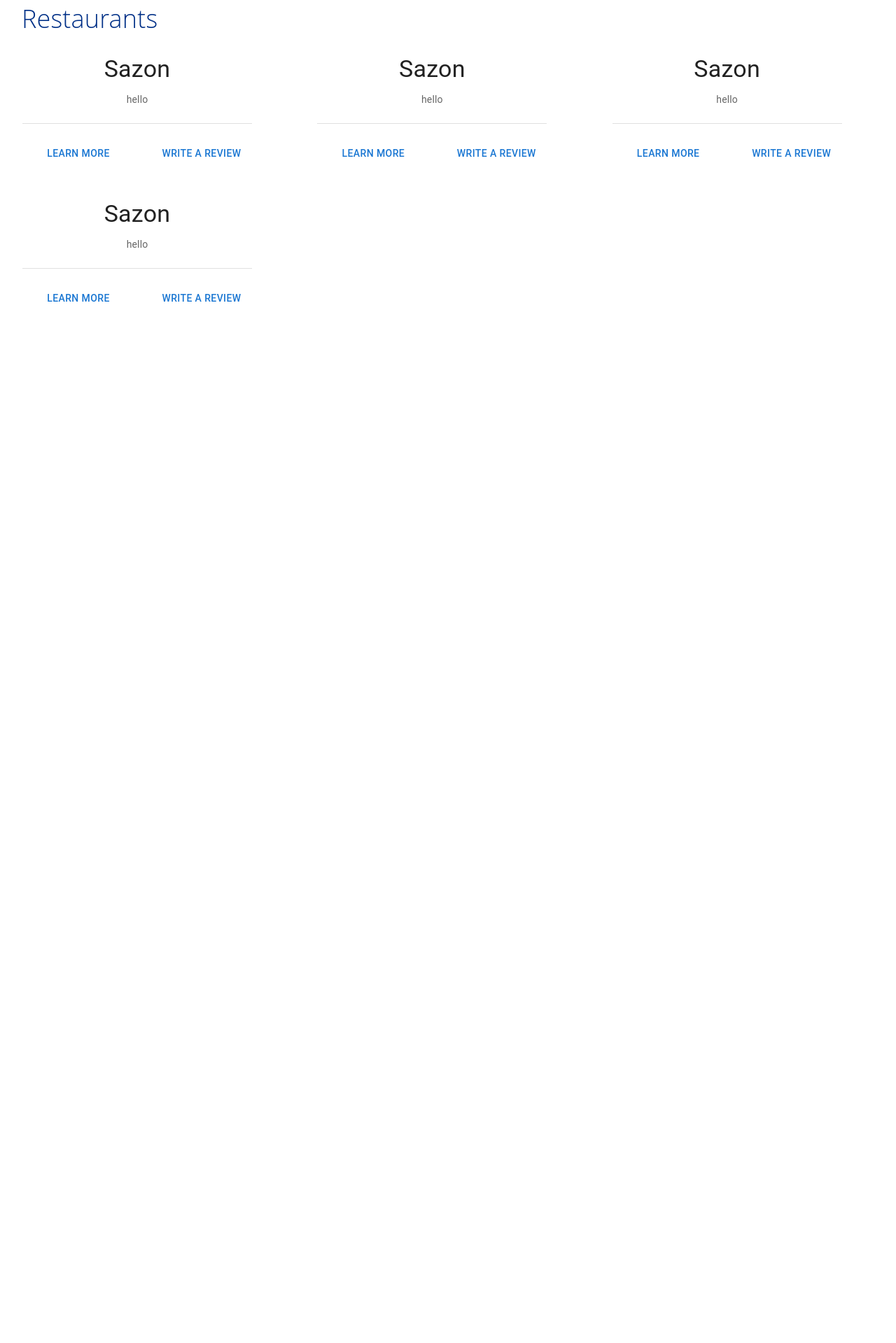
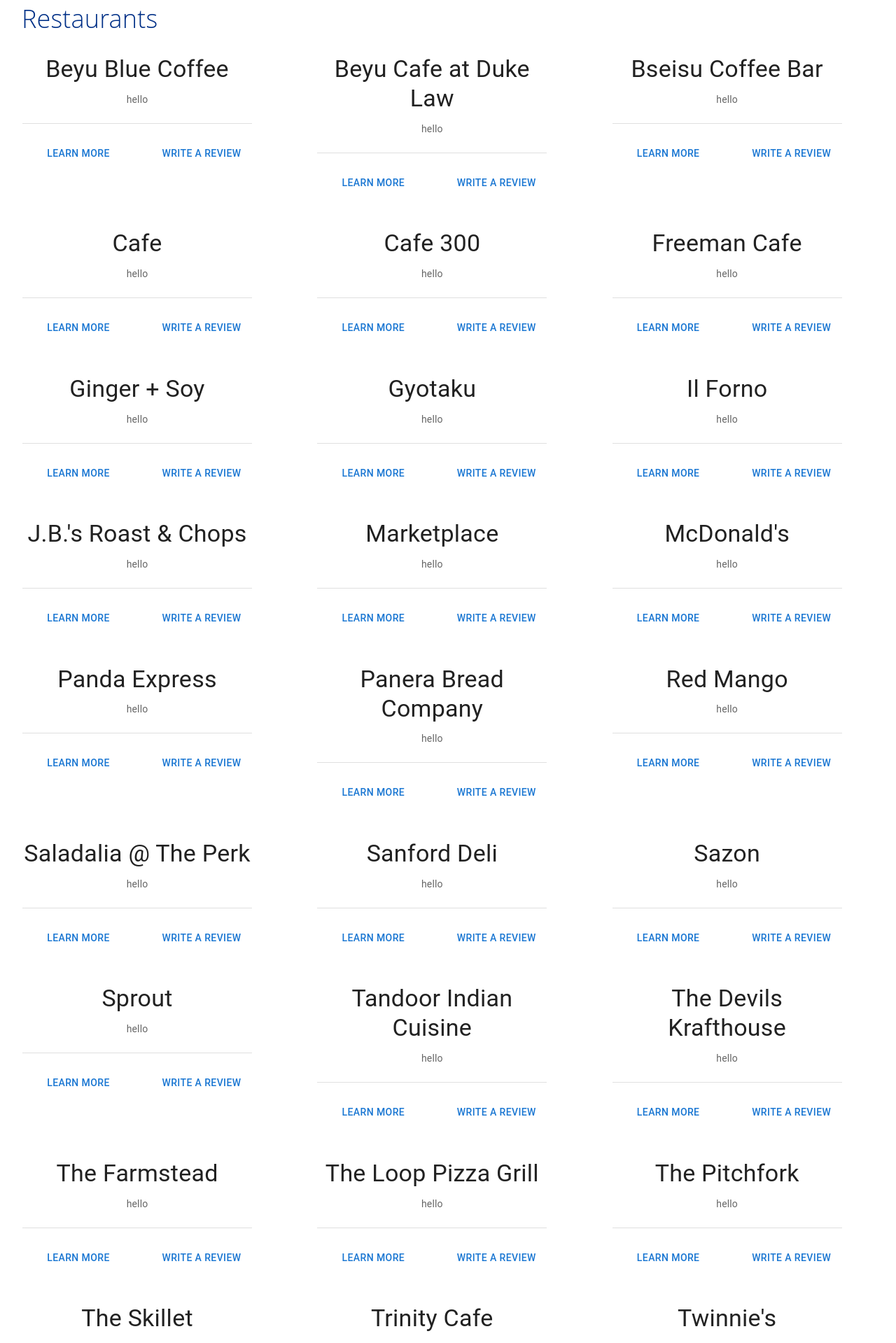
Before and after one commit to ashramen/food-devil, a React (Create React App) app: page /restaurants in a window 1280 px wide. Shown: the part 120-2039 px from the top of the page at 70% size. Before the commit the page ends 800 px from the top, so only its background shows below. Built offline with nearby package versions, Linux system fonts and the light colour scheme.

Commit message:
All restaurants now listed on Restaurants Page

```diff
--- a/src/components/restaurants/restaurantBox.tsx
+++ b/src/components/restaurants/restaurantBox.tsx
@@ -12,6 +12,7 @@
 interface RestaurantBoxProps {
     name: string;
     description: string;
+    id: number;
 };
 
 interface RestaurantBoxState {
--- /dev/null
+++ b/src/components/restaurants/restaurantConstants.tsx
@@ -0,0 +1,34 @@
+export interface IRestaurantInfo {
+    name: string;
+    id: number;
+}
+
+export const RestaurantInfo: IRestaurantInfo[] = [
+        {name: "Beyu Blue Coffee", id: 0x616ad5d1d252dea11b9043db},
+        {name: "Beyu Cafe at Duke Law", id: 0x616ad5d6d252dea11b904495},
+        {name: "Bseisu Coffee Bar", id: 0x616ad5d7d252dea11b9044b5},
+        {name: "Cafe", id: 0x616ad5d7d252dea11b9044cb},
+        {name: "Cafe 300", id: 0x616ad5e1d252dea11b904646},
+        {name: "Freeman Cafe", id: 0x616ad5a1d252dea11b903c44},
+        {name: "Ginger + Soy", id: 0x616ad5a2d252dea11b903c6c},
+        {name: "Gyotaku", id: 0x616ad5a6d252dea11b903cfd},
+        {name: "Il Forno", id: 0x616ad5ddd252dea11b9045bb},
+        {name: "J.B.'s Roast & Chops", id: 0x616ad5e0d252dea11b90461b},
+        {name: "Marketplace", id: 0x616ad5a7d252dea11b903d23},
+        {name: "McDonald's", id: 0x616ad5b3d252dea11b903f19},
+        {name: "Panda Express", id: 0x616ad5b6d252dea11b903f96},
+        {name: "Panera Bread Company", id: 0x616ad5b8d252dea11b903fd8},
+        {name: "Red Mango", id: 0x616ad5bed252dea11b9040ef},
+        {name: "Saladalia @ The Perk", id: 0x616ad5c7d252dea11b90424e},
+        {name: "Sanford Deli", id: 0x616ad5cbd252dea11b9042d6},
+        {name: "Sazon", id: 0x616ad5ced252dea11b904366},
+        {name: "Sprout", id: 0x616ad5cfd252dea11b904394},
+        {name: "Tandoor Indian Cuisine", id: 0x616ad5d0d252dea11b9043c5},
+        {name: "The Devils Krafthouse", id: 0x616ad5c1d252dea11b904159},
+        {name: "The Farmstead", id: 0x616ad5c3d252dea11b90419b},
+        {name: "The Loop Pizza Grill", id: 0x616ad598d252dea11b903aca},
+        {name: "The Pitchfork", id: 0x616ad5c3d252dea11b9041a7},
+        {name: "The Skillet", id: 0x616ad59ed252dea11b903bd6},
+        {name: "Trinity Cafe", id: 0x616ad5bad252dea11b90404a},
+        {name: "Twinnie's", id: 0x616ad5dbd252dea11b90455f},
+]
--- a/src/components/restaurants/restaurantReviewPopup.tsx
+++ b/src/components/restaurants/restaurantReviewPopup.tsx
@@ -62,14 +62,20 @@
         let beyublue_id_string = beyublue_id.toString();
 
         console.log(this.state);
+        console.log(this.props);
         if (this.props.loggedIn) {
-            if (this.props.userId === null || this.state.textField === null || this.state.stars === null) {
-                console.log("review not submitted; at least one of `userId`, `textField`, or `stars` is null")
+            console.log("review not submitted, user not logged in");
+            if (this.state.textField === null || this.state.stars === null) {
+                console.log("review not submitted; at least one of `textField` or `stars` is null somehow");
+            } else if (this.props.userId === null) {
+                console.log("review not submitted; user is logged in but the `userId` is null somehow");
             } else {
                 const posted_review = await postReview(this.props.userId, beyublue_id_string, this.state.textField, this.state.stars, false, this.props.token);
                 console.log("review has been posted successfully");
                 console.log(posted_review);
             }
+        } else {
+            // TODO: Let user know that they can't submit review without logging in
         }
     }
 
--- a/src/components/restaurants/restaurantsGrid.tsx
+++ b/src/components/restaurants/restaurantsGrid.tsx
@@ -2,25 +2,19 @@
 
 import RestaurantBox from './restaurantBox';
 import Grid from '@mui/material/Grid';
-
+import { IRestaurantInfo, RestaurantInfo} from './restaurantConstants';
 
 class RestaurantsGrid extends React.Component {
 
     render() {
         return (
             <Grid container spacing={2}>
-                <Grid item xs={4}>
-                    <RestaurantBox name="Sazon" description="hello" />
-                </Grid>
-                <Grid item xs={4}>
-                    <RestaurantBox name="Sazon" description="hello" />
-                </Grid>
-                <Grid item xs={4}>
-                    <RestaurantBox name="Sazon" description="hello" />
-                </Grid>
-                <Grid item xs={4}>
-                    <RestaurantBox name="Sazon" description="hello" />
-                </Grid>
+                {RestaurantInfo.map(info =>
+                    <Grid item xs={4}>
+                        <RestaurantBox name={info.name} description="hello" id={info.id} />
+                    </Grid>
+                    )
+                }
             </Grid>
         );
     }
```
